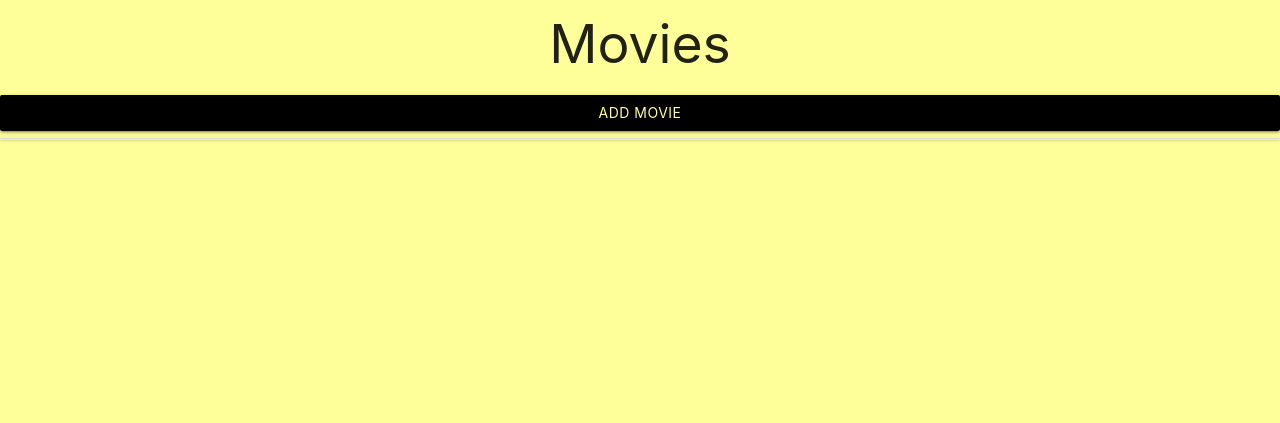
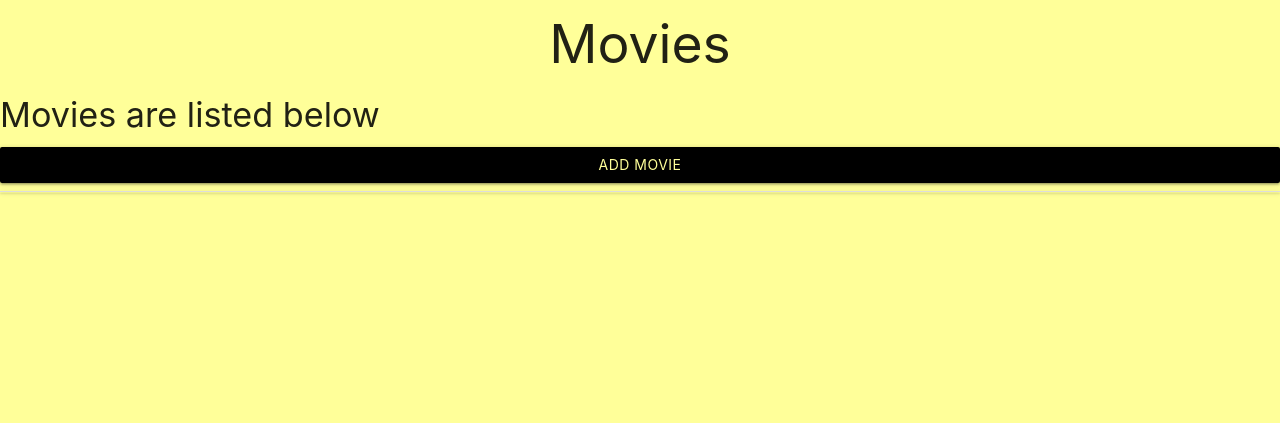
Before and after one commit to cfaulkner985/hollywood-reviews, a Flask app: page /get_movies in a window 1280 px wide. Shown: the part 201-624 px from the top of the page. Run offline with Flask 2, Linux system fonts and the light colour scheme; data that the repository does not hold is empty; some libraries are stand-ins or nearby versions.

Commit message:
Added sub heading

```diff
--- a/templates/movies.html
+++ b/templates/movies.html
@@ -1,13 +1,18 @@
+<!DOCTYPE html>
+
 <!--********** INFORMATION TAKEN FROM BASE.HTML **********-->
 {% extends 'base.html' %} {% block content %}
 
 <!--********** HEADING **********-->
 <h2>Movies</h2>
 
+<!--********** SUB HEADING **********-->
+<h4>Movies are listed below</h4>
+
 <!--********** BUTTON TO ADD MOVIES **********-->
 <a
   href="{{url_for('add_movie')}}"
-  class="waves-effect waves-light btn insert_movie black"
+  class="waves-effect waves-light btn add_movie black"
   >Add Movie</a
 >
 
@@ -22,10 +27,10 @@
         <i class="material-icons">expand_more</i
         ><strong>{{movies.title}}</strong> &emsp;
         <strong>- IMDB Rating</strong>
-        {% if 'imdb' in movies %} {{ movies.imdb.rating }} {% else %} No IMDB
+        {% if 'imdb' in movies %} {{ movies.imdb }} {% else %} No IMDB
         Rating {% endif %} &emsp;
         <strong>- Rotten Tomatoes Rating</strong> - {% if 'tomato' in movies %}
-        {{ movies.tomato.rating }} {% else %} No Rotten Tomatoes Rating {% endif
+        {{ movies.tomato }} {% else %} No Rotten Tomatoes Rating {% endif
         %}
       </div>
     </div>
```
